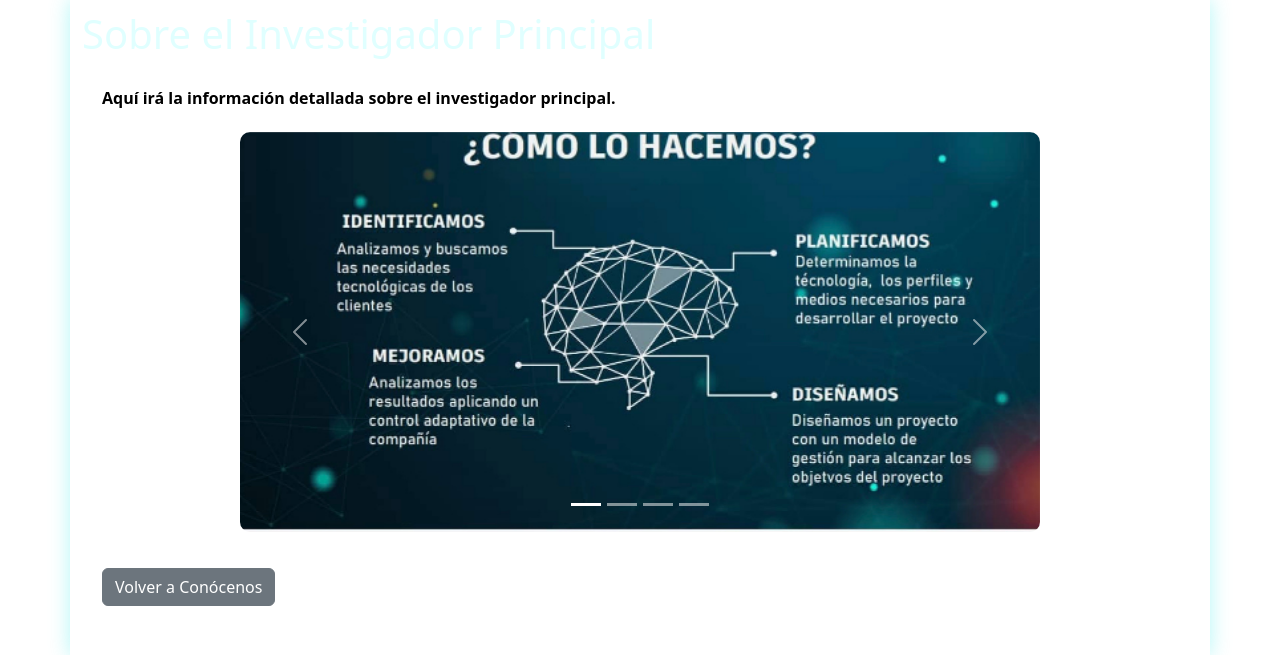
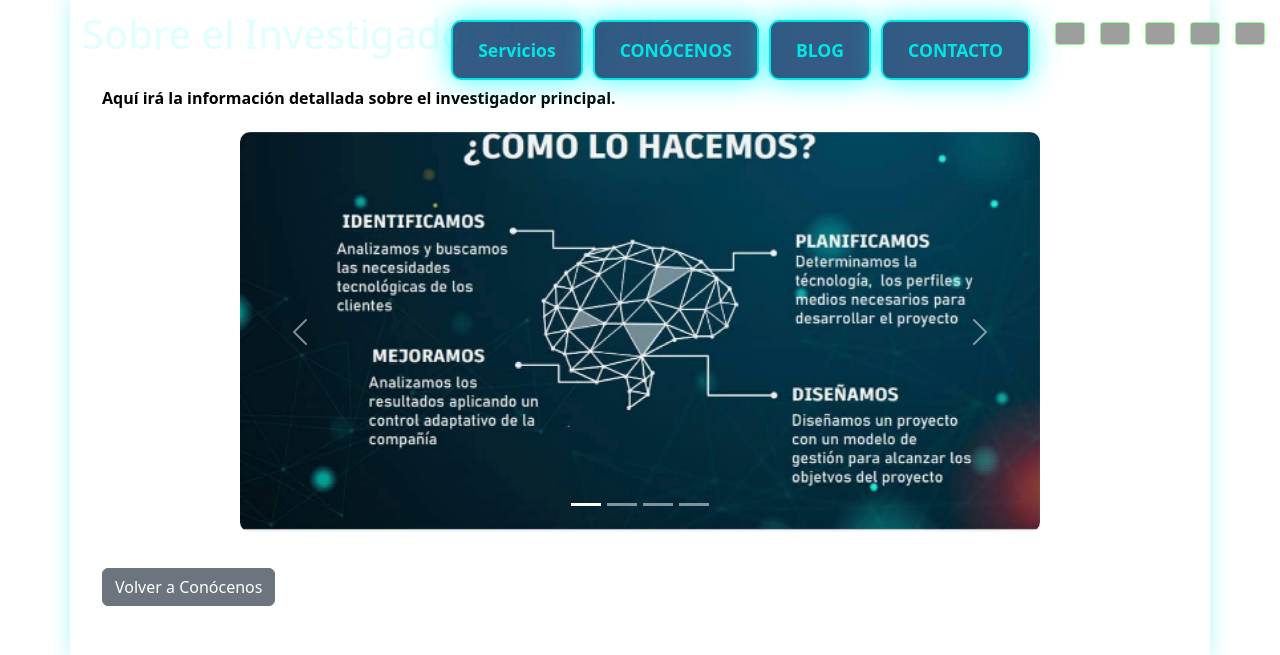
Before and after one commit to Daly2025/omanxus, a PHP site: page /investigador_principal.php in a window 1280 px wide. Shown: the top 655 px of the page. Run offline with PHP 8.4, Linux system fonts and the light colour scheme; grey boxes are pictures that could not be loaded.

Commit message:
inv ppal menu

```diff
--- a/investigador_principal.php
+++ b/investigador_principal.php
@@ -27,6 +27,48 @@ if (file_exists($lang_file)) {
     <link rel="stylesheet" href="conocenos.css">
 </head>
 <body>
+    <div class="language-selector">
+        <a href="?lang=es"><img src="https://flagcdn.com/es.svg" alt="<?php echo $lang['lang_es']; ?>"></a>
+        <a href="?lang=en"><img src="https://flagcdn.com/gb.svg" alt="<?php echo $lang['lang_en']; ?>"></a>
+        <a href="?lang=fr"><img src="https://flagcdn.com/fr.svg" alt="<?php echo $lang['lang_fr']; ?>"></a>
+        <a href="?lang=pt"><img src="https://flagcdn.com/pt.svg" alt="<?php echo $lang['lang_pt']; ?>"></a>
+        <a href="?lang=ar"><img src="https://flagcdn.com/sa.svg" alt="<?php echo $lang['lang_ar']; ?>"></a>
+    </div>
+
+    <div class="servicios-dropdown">
+        <button class="menu-button" id="serviciosButton"><?php echo $lang['services_button']; ?></button>
+        <a href="conocenos.php" class="menu-button"><?php echo $lang['conocenos_button']; ?></a>
+        <a href="blog.php" class="menu-button"><?php echo $lang['blog_button']; ?></a>
+        <a href="contacto.php" class="menu-button"><?php echo $lang['contacto_button']; ?></a>
+        <div id="menuContent" class="menu-container hidden">
+            <div class="button-group">
+                <a href="ingenieria_multidisciplinar.php" class="menu-button"><?php echo $lang['card_title_1']; ?></a>
+                <a href="pesaje_en_barcos.php" class="menu-button"><?php echo $lang['card_title_2']; ?></a>
+                <a href="pesaje_industrial.php" class="menu-button"><?php echo $lang['card_title_3']; ?></a>
+            </div>
+            <div class="button-group">
+                <a href="fabricacion_maquinaria_especial.php" class="menu-button"><?php echo $lang['card_title_4']; ?></a>
+                <a href="investigacion_invencion_multidisciplinar.php" class="menu-button"><?php echo $lang['card_title_5']; ?></a>
+                <a href="sector_pesca.php" class="menu-button"><?php echo $lang['card_title_6']; ?></a>
+            </div>
+            <div class="button-group">
+                <a href="puertos.php" class="menu-button"><?php echo $lang['card_title_7']; ?></a>
+                <a href="sector_frigorificos.php" class="menu-button"><?php echo $lang['card_title_8']; ?></a>
+                <a href="sala_procesado.php" class="menu-button"><?php echo $lang['card_title_9']; ?></a>
+            </div>
+            <div class="button-group">
+                <a href="sector_conservero.php" class="menu-button"><?php echo $lang['card_title_10']; ?></a>
+                <a href="acuicultura_en_el_mar.php" class="menu-button"><?php echo $lang['card_title_11']; ?></a>
+                <a href="biotecnologia_aplicada_medio_ambiente.php" class="menu-button"><?php echo $lang['card_title_12']; ?></a>
+            </div>
+            <div class="button-group">
+                <a href="biotecnologia_aplicada_medico.php" class="menu-button"><?php echo $lang['card_title_13']; ?></a>
+                <a href="energyxul_industrial.php" class="menu-button"><?php echo $lang['card_title_14']; ?></a>
+                <a href="formacion.php" class="menu-button menu-button-circle"><?php echo $lang['card_title_15']; ?></a>
+            </div>
+        </div>
+    </div>
+
     <div class="container">
         <h1 class="page-title">Sobre el Investigador Principal</h1>
         <div class="conocenos-section">
@@ -70,5 +112,17 @@ if (file_exists($lang_file)) {
         </div>
     </div>
     <script src="https://cdn.jsdelivr.net/npm/bootstrap@5.3.3/dist/js/bootstrap.bundle.min.js" integrity="sha384-YvpcrYf0tY3lHB60NNkmXc5s9fDVZLESaAA55NDzOxhy9GkcIdslK1eN7N6jIeHz" crossorigin="anonymous"></script>
+    <script>
+        document.addEventListener('DOMContentLoaded', function() {
+            var serviciosButton = document.getElementById('serviciosButton');
+            var menuContent = document.getElementById('menuContent');
+
+            if (serviciosButton && menuContent) {
+                serviciosButton.addEventListener('click', function() {
+                    menuContent.classList.toggle('hidden');
+                });
+            }
+        });
+    </script>
 </body>
 </html>
```
